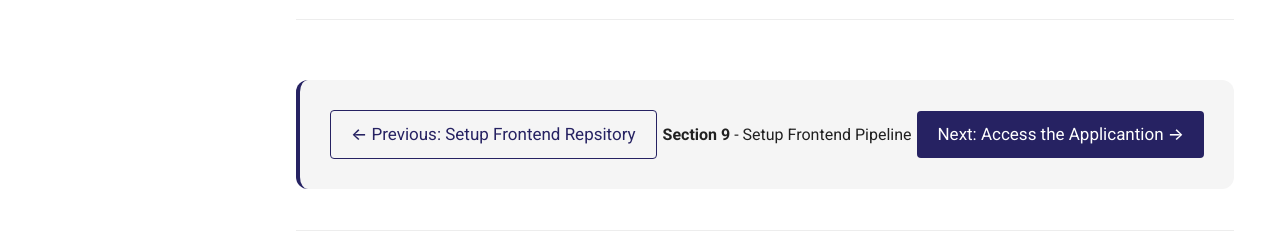
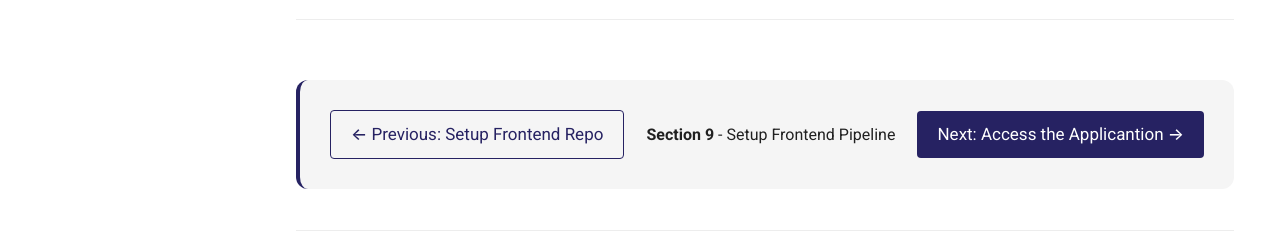
Before and after one commit to Pawa-IT-Solutions/cloud-mastery-docs, an MkDocs documentation site: the page built from docs/setup-frontend-pipeline.md, in a window 1280 px wide and 900 px high, scrolled down 2345 px. Shown: the part 645-897 px from the top of the window. Built offline with MkDocs 1.6.1 and Material for MkDocs 9.7.7, drawn with Linux system fonts in a browser that asks for light colours.

Commit message:
updates on docs

```diff
--- a/docs/setup-frontend-pipeline.md
+++ b/docs/setup-frontend-pipeline.md
@@ -55,7 +55,7 @@ We will now create the final CI/CD pipeline for our frontend application. This p
 ---
 <div class="page-nav">
   <div class="nav-item">
-    <a href="../setup-frontend-repository/" class="btn-secondary">← Previous: Setup Frontend Repsitory</a>
+    <a href="../setup-frontend-repository/" class="btn-secondary">← Previous: Setup Frontend Repo</a>
   </div>
   <div class="nav-item">
     <span><strong>Section 9</strong> -  Setup Frontend Pipeline </span>
```
